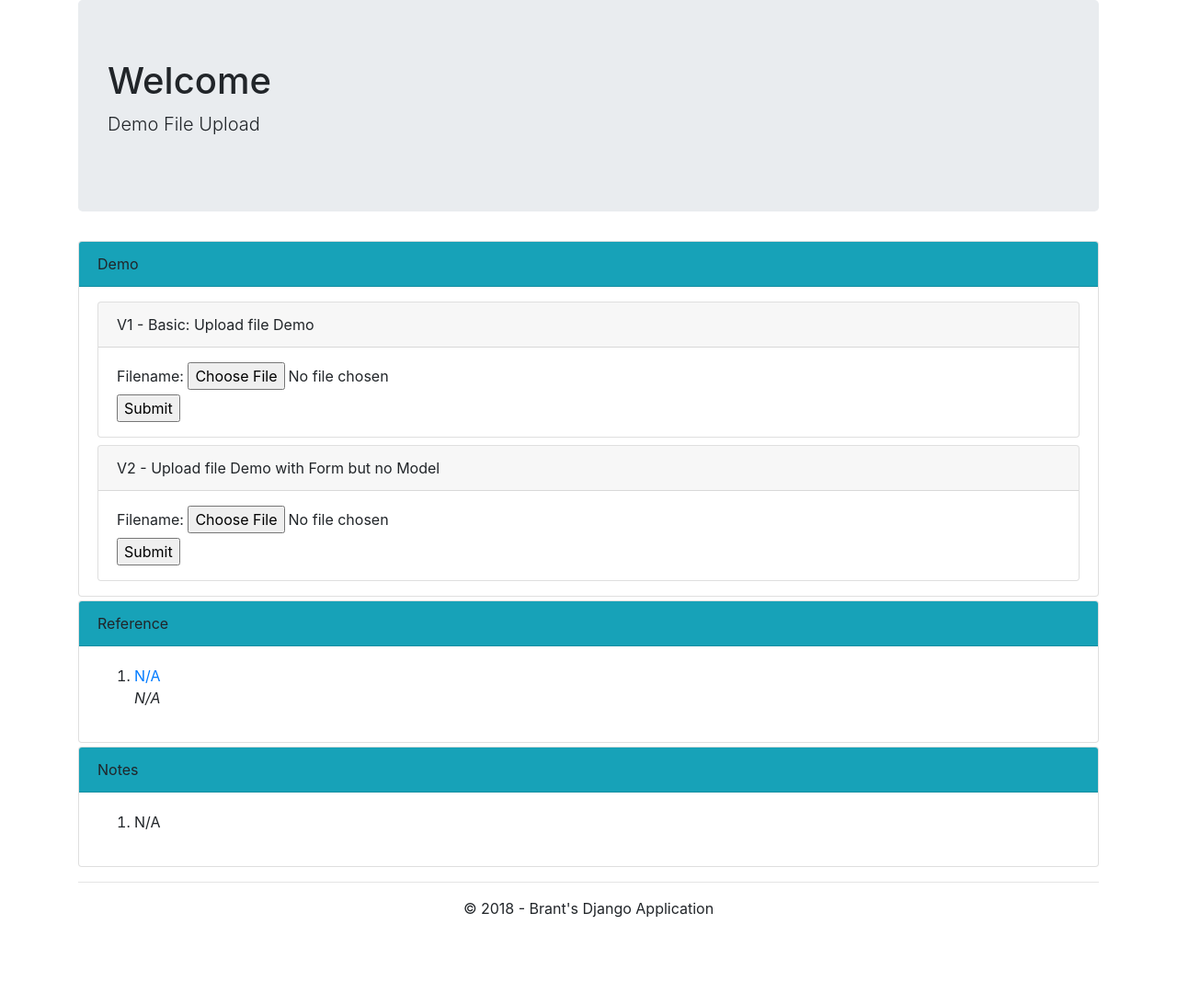
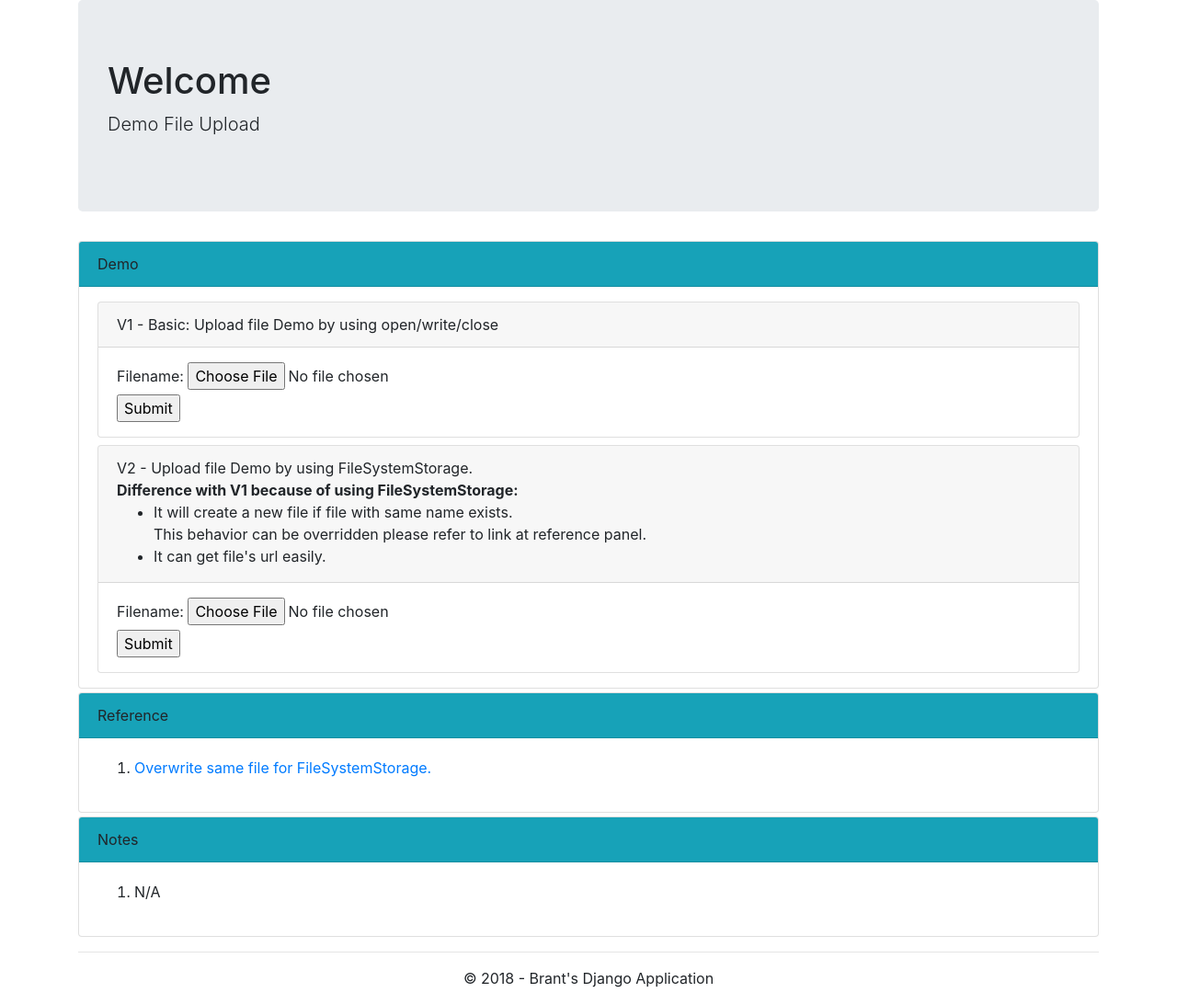
Before and after one commit to xkdcc/Django101, a Django app: page /uploadfiles/ in a window 1280 px wide. Shown: the whole page at 92% size. Before the commit the page ends 998 px from the top, so only its background shows below. Run offline with Django 3.2, Linux system fonts and the light colour scheme; some libraries are stand-ins or nearby versions.

Commit message:
1. Implement v2 by using FileSystemStorage 2. Simplify v1's code 3. Add details about differences between v1 and v2

```diff
--- a/django101/urls.py
+++ b/django101/urls.py
@@ -15,6 +15,8 @@ Including another URLconf
 """
 from django.contrib import admin
 from django.urls import path, include, re_path
+from django.conf import settings
+from django.conf.urls.static import static
 from . import views
 
 urlpatterns = [
@@ -24,3 +26,6 @@ urlpatterns = [
     path('ajax/', include('ajax.urls', namespace='ajax')),
     re_path(r'^time/plus/(\d{1,2})/$', views.hours_ahead)
 ]
+
+
+urlpatterns += static(settings.MEDIA_URL, document_root=settings.MEDIA_ROOT)
--- a/uploadfiles/templates/uploadfiles/index.html
+++ b/uploadfiles/templates/uploadfiles/index.html
@@ -12,13 +12,13 @@
     <div class="card-body py-2">
         <div class="card my-2">
           <div class="card-header">
-            V1 - Basic: Upload file Demo
+            V1 - Basic: Upload file Demo by using open/write/close
           </div>
           <div class="card-body py-2">
             <form action="{% url 'uploadfiles:v1' %}" method="post" enctype="multipart/form-data" class="my-2">
               {% csrf_token %}
               <label for="file">Filename:</label>
-              <input type="file" name="myfile" />
+              <input type="file" name="v1file" />
               <br />
               <input type="submit" name="submit" value="Submit" />
             </form>
@@ -35,7 +35,15 @@
           </div>
         </div>
         <div class="card my-2">
-          <div class="card-header">V2 - Upload file Demo with Form but no Model
+          <div class="card-header pb-0">
+            V2 - Upload file Demo by using FileSystemStorage. <br>
+            <b>Difference with V1 because of using FileSystemStorage: </b>
+            <ul>
+              <li>It will create a new file if file with same name exists.
+              <br>
+              This behavior can be overridden please refer to link at reference panel.</li>
+              <li>It can get file's url easily.</li>
+            </ul>
           </div>
           <div class="card-body py-2">
             <form action="{% url 'uploadfiles:v2' %}" method="post" enctype="multipart/form-data" class="my-2">
@@ -66,8 +74,7 @@
     <div class="card-header bg-info">Reference</div>
     <div class="card-body">
       <ol>
-        <li><a href="http://json.org/">N/A</a></li>
-        <i>N/A</i>
+        <li><a href="https://gist.github.com/fabiomontefuscolo/1584462">Overwrite same file for FileSystemStorage.</a></li>
       </ol>
     </div>
   </div>
--- a/uploadfiles/views.py
+++ b/uploadfiles/views.py
@@ -3,6 +3,7 @@ from django.shortcuts import render
 from django.core.files.storage import FileSystemStorage
 from django.conf import settings
 from django.contrib import messages
+from django.utils.safestring import mark_safe
 
 
 # Create your views here.
@@ -12,27 +13,41 @@ def home(request):
 
 def demo_uploadfiles_v1(request):
     '''
+    Using open/write/close.
     Not using form, model
     '''
-    if request.method == 'POST' and request.FILES['myfile']:
-        for key, file in request.FILES.items():
-            path = file.name
-            dest = open(os.path.join(settings.MEDIA_ROOT, file.name), 'wb') # Writing in byte as file.chunks return bytes.
-            if file.multiple_chunks:
-                for c in file.chunks():
-                    dest.write(c) # If not using wb, here it will fail as "write() argument must be str, not bytes"
-            else:
-                dest.write(file.read())
-            dest.close()
+    if request.method == 'POST' and request.FILES['v1file']:
+        myfile = request.FILES['v1file']
+        path = myfile.name
+        dest = open(os.path.join(settings.MEDIA_ROOT, myfile.name), 'wb') # Writing in byte as file.chunks return bytes.
+        if myfile.multiple_chunks:
+            for c in myfile.chunks():
+                dest.write(c) # If not using wb, here it will fail as "write() argument must be str, not bytes"
+        else:
+            dest.write(myfile.read())
+        dest.close()
 
-        messages.add_message(request, messages.SUCCESS, "Upload {} successfully!".format(file.name))
+        messages.add_message(request, messages.SUCCESS, "Upload {} successfully!".format(myfile.name))
 
         return render(request, 'uploadfiles/index.html', context = {'version': "v1"})
+
     return render(request, 'uploadfiles/index.html')
 
 def demo_uploadfiles_v2(request):
     '''
-    Using form but NO model
+    Using FileSystemStorage.
+    Not using form, model
     '''
+    if request.method == 'POST' and request.FILES['v2file']:
+        myfile = request.FILES['v2file']
+        fs = FileSystemStorage()
+        filename = fs.save(myfile.name, myfile)
+        uploaded_file_url = fs.url(filename)
 
-    return render(request, 'uploadfiles/index.html', context = {'version': "v2"})
+        messages.add_message(request, messages.SUCCESS, mark_safe("Upload <a href='{}'>{}</a> successfully!".format(uploaded_file_url, myfile.name)))
+
+        return render(request, 'uploadfiles/index.html', context = {'version': "v2", 'uploaded_file_url': uploaded_file_url})
+
+
+
+    return render(request, 'uploadfiles/index.html')
```
